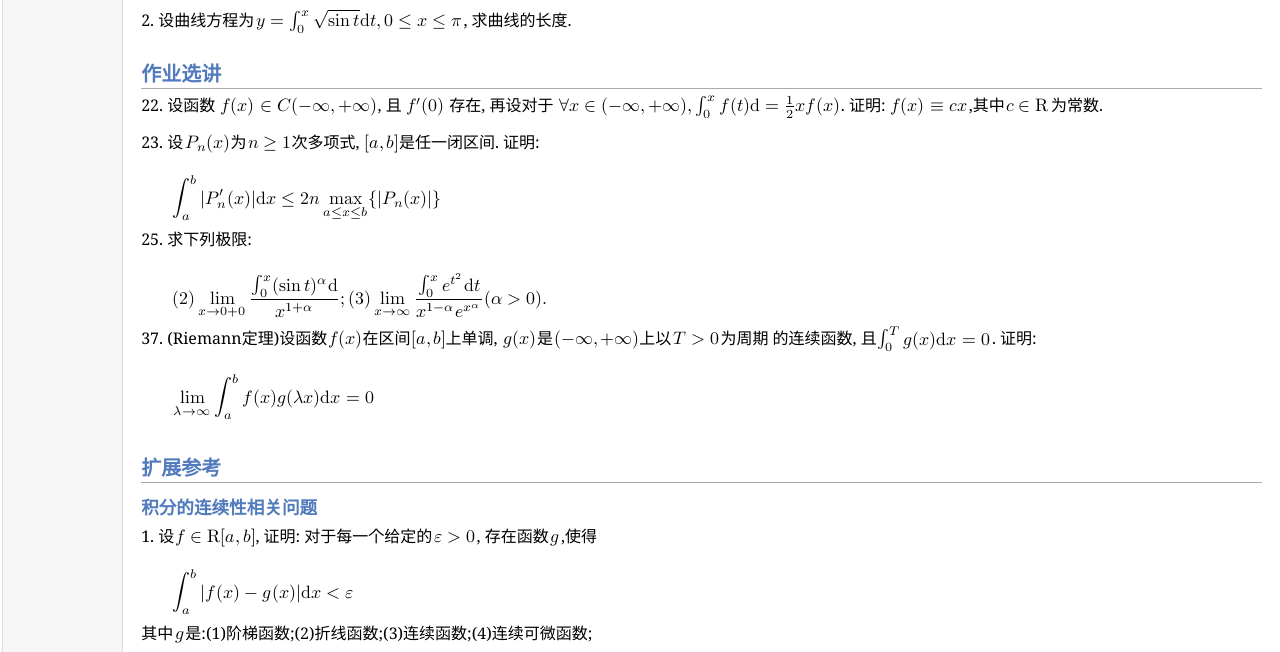
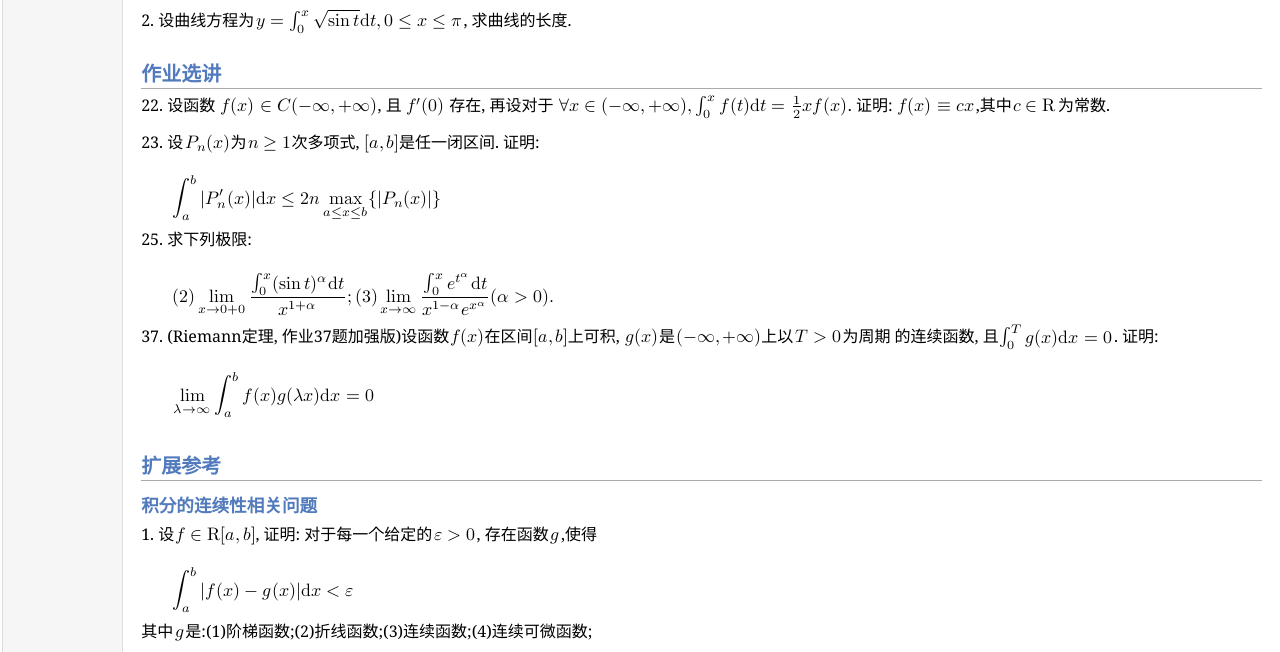
Before and after one commit to ZichaoLong/calculus2018spring, a plain HTML site: page 20180307.html in a window 1280 px wide. Shown: the part 131-783 px from the top of the page. Drawn offline with Linux system fonts and the light colour scheme.

Commit message:
添加解答: 第二次习题课习题解答 & fix 语法 bug

```diff
--- a/20180307.html
+++ b/20180307.html
@@ -25,15 +25,15 @@
 <p>2. 设曲线方程为<img class="eq" src="eqs/1590756889074468818-130.png" alt="y=int_0^xsqrt{sin t}mathrm{d}t, 0leq xleqpi" style="vertical-align: -8px" />, 求曲线的长度.</p>
 <h2>作业选讲</h2>
 <p>22. 设函数 <img class="eq" src="eqs/2590849122268613848-130.png" alt="f(x)in C(-infty,+infty)" style="vertical-align: -5px" />, 且 <img class="eq" src="eqs/6839184364622591411-130.png" alt="f'(0)" style="vertical-align: -5px" /> 存在, 再设对于
-<img class="eq" src="eqs/6728196093065421514-130.png" alt="forall xin(-infty,+infty),int_0^xf(t)mathrm{d}=frac{1}{2}xf(x)" style="vertical-align: -8px" />.
+<img class="eq" src="eqs/940332998657866259-130.png" alt="forall xin(-infty,+infty),int_0^xf(t)mathrm{d}t=frac{1}{2}xf(x)" style="vertical-align: -8px" />.
 证明: <img class="eq" src="eqs/6765833846425287031-130.png" alt="f(x)equiv cx" style="vertical-align: -5px" />,其中<img class="eq" src="eqs/5357671511525545283-130.png" alt="cinmathrm{R}" style="vertical-align: -1px" />为常数.</p>
 <p>23. 设<img class="eq" src="eqs/3170211088955669282-130.png" alt="P_n(x)" style="vertical-align: -5px" />为<img class="eq" src="eqs/3312473274510383366-130.png" alt="ngeq1" style="vertical-align: -3px" />次多项式, <img class="eq" src="eqs/6993874433563924774-130.png" alt="[a,b]" style="vertical-align: -5px" />是任一闭区间. 证明:</p>
 
 <div class="eqwl"><img class="eqwl" src="eqs/3333288681084238355-130.png" alt="int_a^b|P_n'(x)|mathrm{d}xleq2nmax_{aleq xleq b}{|P_n(x)|}" />
 <br /></div><p>25. 求下列极限:</p>
 
-<div class="eqwl"><img class="eqwl" src="eqs/993907238638826544-130.png" alt=" (2)lim_{xto0+0}frac{int_0^x(sin t)^alphamathrm{d}}{x^{1+alpha}}; (3)lim_{xtoinfty}frac{int_0^xe^{t^2}mathrm{d}t}{x^{1-alpha}e^{x^alpha}}(alpha&gt;0). " />
-<br /></div><p>37. (Riemann定理)设函数<img class="eq" src="eqs/509596383745784049-130.png" alt="f(x)" style="vertical-align: -5px" />在区间<img class="eq" src="eqs/6993874433563924774-130.png" alt="[a,b]" style="vertical-align: -5px" />上单调, <img class="eq" src="eqs/3644967746745489504-130.png" alt="g(x)" style="vertical-align: -5px" />是<img class="eq" src="eqs/2857292432035317366-130.png" alt="(-infty,+infty)" style="vertical-align: -5px" />上以<img class="eq" src="eqs/2354942681918301195-130.png" alt="T&gt;0" style="vertical-align: -1px" />为周期
+<div class="eqwl"><img class="eqwl" src="eqs/6163026107929250762-130.png" alt=" (2)lim_{xto0+0}frac{int_0^x(sin t)^alphamathrm{d}t}{x^{1+alpha}}; (3)lim_{xtoinfty}frac{int_0^xe^{t^alpha}mathrm{d}t}{x^{1-alpha}e^{x^alpha}}(alpha&gt;0). " />
+<br /></div><p>37. (Riemann定理, 作业37题加强版)设函数<img class="eq" src="eqs/509596383745784049-130.png" alt="f(x)" style="vertical-align: -5px" />在区间<img class="eq" src="eqs/6993874433563924774-130.png" alt="[a,b]" style="vertical-align: -5px" />上可积, <img class="eq" src="eqs/3644967746745489504-130.png" alt="g(x)" style="vertical-align: -5px" />是<img class="eq" src="eqs/2857292432035317366-130.png" alt="(-infty,+infty)" style="vertical-align: -5px" />上以<img class="eq" src="eqs/2354942681918301195-130.png" alt="T&gt;0" style="vertical-align: -1px" />为周期
 的连续函数, 且<img class="eq" src="eqs/5409566923083771837-130.png" alt="int_0^Tg(x)mathrm{d}x=0" style="vertical-align: -8px" />. 证明:</p>
 
 <div class="eqwl"><img class="eqwl" src="eqs/2910949454266126416-130.png" alt=" lim_{lambdatoinfty}int_a^bf(x)g(lambda x)mathrm{d}x=0 " />
@@ -54,7 +54,7 @@
 <p>3. 对<img class="eq" src="eqs/6993874433563924774-130.png" alt="[a,b]" style="vertical-align: -5px" />上的实值函数<img class="eq" src="eqs/8976895126198798853-130.png" alt="f,phi" style="vertical-align: -4px" />, 定义, </p>
 
 <div class="eqwl"><img class="eqwl" src="eqs/3955803479432060345-130.png" alt="     I(x)=int_a^bf(t)e^{xphi(t)}mathrm{d}t     " />
-<br /></div><p>为了简化讨论, 我们这里假设<img class="eq" src="eqs/8976895126198798853-130.png" alt="f,phi" style="vertical-align: -4px" />具有无穷阶导数, 且<img class="eq" src="eqs/3779423073093366771-130.png" alt="phi'" style="vertical-align: -4px" />在<img class="eq" src="eqs/3903842786439740567-130.png" alt="(a,b)" style="vertical-align: -5px" />上大于0.
+<br /></div><p>为了简化讨论, 我们这里假设<img class="eq" src="eqs/8976895126198798853-130.png" alt="f,phi" style="vertical-align: -4px" />具有无穷阶导数, 且<img class="eq" src="eqs/3779423073093366771-130.png" alt="phi'" style="vertical-align: -4px" />在<img class="eq" src="eqs/3903842786439740567-130.png" alt="(a,b)" style="vertical-align: -5px" />上大于0, <img class="eq" src="eqs/2962033306065213085-130.png" alt="f(b)&gt;0" style="vertical-align: -5px" />.
 请描述上述积分<img class="eq" src="eqs/9344028104-130.png" alt="I" style="vertical-align: -0px" />随着<img class="eq" src="eqs/1893959653460281447-130.png" alt="xtoinfty" style="vertical-align: -1px" />的渐近行为. </p>
 <h3>常微分方程</h3>
 <p>这部分仅供大家参考, 课上不讲.</p>
@@ -90,6 +90,7 @@
 作业22从常微分方程的角度来看, 即是让我们证明上述微分方程的解的存在唯一性.
 当然, 这里我们并不能直接使用皮卡定理, 因为我们还没有考虑关于<img class="eq" src="eqs/4177197833258190815-130.png" alt="f,x" style="vertical-align: -4px" />的函数
 <img class="eq" src="eqs/1116325871630798208-130.png" alt="G(f,x)" style="vertical-align: -5px" />的连续性等问题. </p>
+<p><a href="solutions/20180307/20180307.pdf">solutions</a></p>
 </td>
 </tr>
 </table>
```
Also changed, not shown: 20180228.html (+1 -1 lines), solutions/20180307/1.png (added), src/eqs/2962033306065213085-130.png (added), src/eqs/4881429814149063631-130.png (added), src/eqs/6163026107929250762-130.png (added), src/eqs/940332998657866259-130.png (added), 8 other files.
